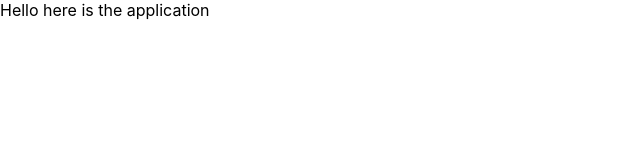
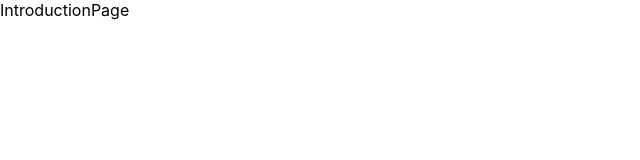
Before and after one commit to talam1992/WebRTC-Group-Video-Chat, a React (Create React App) app in the folder group-video-chat/: page / in a window 1280 px wide. Shown: the top 160 px of the page, without its empty margins (0-640 px from the left). Built offline with nearby package versions, Linux system fonts and the light colour scheme.

Commit message:
Adding Routing to Application

```diff
--- a/group-video-chat/package.json
+++ b/group-video-chat/package.json
@@ -10,6 +10,7 @@
     "react": "^17.0.2",
     "react-dom": "^17.0.2",
     "react-redux": "^7.2.4",
+    "react-router-dom": "^5.2.0",
     "react-scripts": "4.0.3"
   },
   "scripts": {
--- a/group-video-chat/src/App.js
+++ b/group-video-chat/src/App.js
@@ -1,8 +1,27 @@
 import React from 'react';
+import { BrowserRouter as Router, Switch, Route } from 'react-router-dom'
+import JoinRoomPage from './JoinRoomPage/JoinRoomPage';
+import RoomPage from './RoomPage/RoomPage';
+import IntroductionPage from './IntroductionPage/IntroductionPage';
+
 import './App.css';
 
 function App() {
-  return <div>Hello here is the application</div>
+  return (
+  <Router>
+    <Switch>
+      <Route path="/join-room">
+        <JoinRoomPage />
+      </Route>
+      <Route path="/room">
+        <RoomPage />
+      </Route>
+      <Route path="/">
+        <IntroductionPage />
+      </Route>
+    </Switch>
+  </Router>
+  );
 }
 
 export default App;
--- /dev/null
+++ b/group-video-chat/src/IntroductionPage/IntroductionPage.js
@@ -0,0 +1,13 @@
+import React from 'react';
+
+import './IntroductionPage.css';
+
+const IntroductionPage = () => {
+    return (
+        <div>
+            IntroductionPage
+        </div>
+    );
+};
+
+export default IntroductionPage;
--- /dev/null
+++ b/group-video-chat/src/JoinRoomPage/JoinRoomPage.js
@@ -0,0 +1,9 @@
+import React from "react";
+
+import "./JoinRoomPage.css";
+
+const JoinRoomPage = () => {
+  return <div>JoinRoomPage</div>;
+};
+
+export default JoinRoomPage;
--- /dev/null
+++ b/group-video-chat/src/RoomPage/RoomPage.js
@@ -0,0 +1,9 @@
+import React from "react";
+
+import "./RoomPage.css";
+
+const RoomPage = () => {
+  return <div>Room Page</div>;
+};
+
+export default RoomPage;
--- a/group-video-chat/src/index.js
+++ b/group-video-chat/src/index.js
@@ -2,7 +2,7 @@
 import ReactDOM from 'react-dom';
 import './index.css';
 import App from './App';
-import { store } from './app/store';
+import { store } from './store/store';
 import { Provider } from 'react-redux';
 import * as serviceWorker from './serviceWorker';
 
```
Also changed, not shown: group-video-chat/src/IntroductionPage/IntroductionPage.css (added), group-video-chat/src/JoinRoomPage/JoinRoomPage.css (added), group-video-chat/src/RoomPage/RoomPage.css (added), group-video-chat/src/store/reducer.js (renamed from group-video-chat/src/app/reducer.js), group-video-chat/src/store/store.js (renamed from group-video-chat/src/app/store.js), 2 other files (tests, documents, lock files or other folders).
